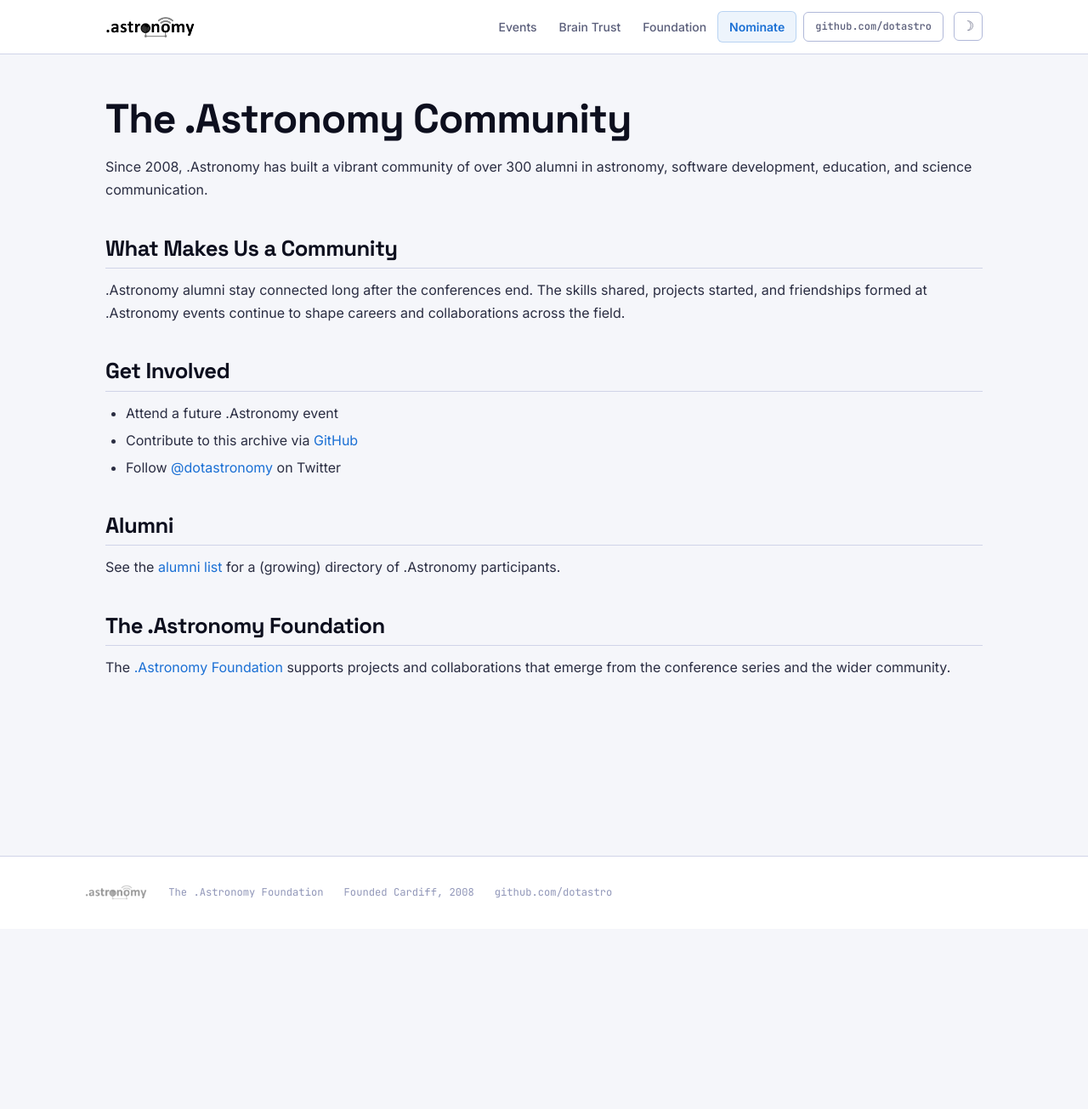
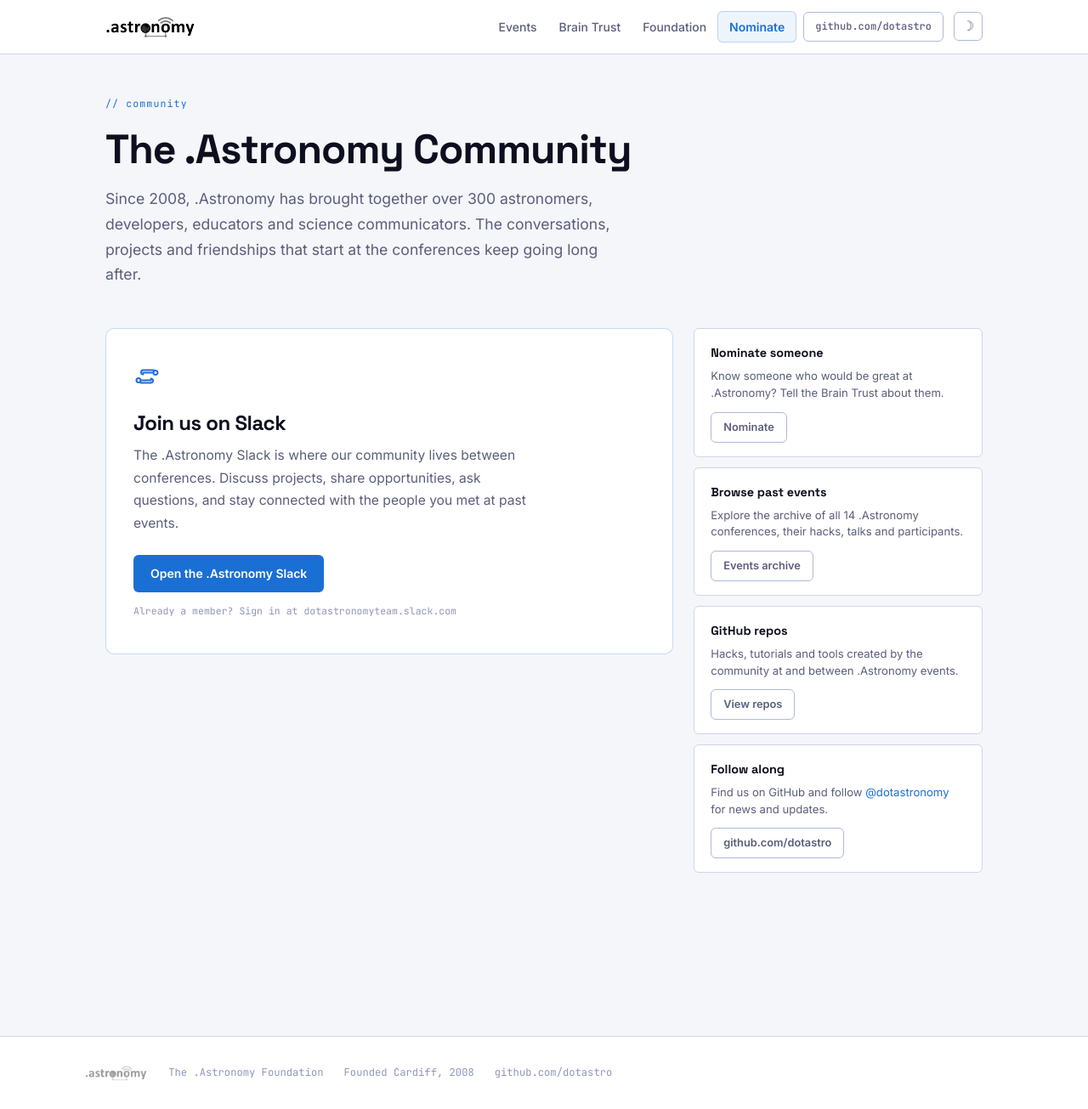
Before and after one commit to dotastro/dotastrosite, a Jekyll site: the page built from community/index.md, in a window 1280 px wide and 1305 px high. Shown: the whole window at 85% size. Built offline with Jekyll 4.4.1, drawn with Linux system fonts in a browser that asks for light colours.

Commit message:
Community page: Slack hub with dotastronomyteam.slack.com link, nominate/events/repos/github cards

```diff
--- a/assets/css/style.css
+++ b/assets/css/style.css
@@ -994,3 +994,98 @@ textarea {
   background: var(--blue) !important;
   color: #fff !important;
 }
+
+/* =====================================================
+   COMMUNITY PAGE
+   ===================================================== */
+.community-cta-grid {
+  display: grid;
+  grid-template-columns: 1fr 340px;
+  gap: 1.5rem;
+  align-items: start;
+  margin-top: 0.5rem;
+}
+
+@media (max-width: 780px) {
+  .community-cta-grid { grid-template-columns: 1fr; }
+}
+
+.community-cta.slack {
+  background: var(--bg-1);
+  border: 1px solid var(--blue-border);
+  border-radius: var(--radius-lg);
+  padding: 2.5rem 2rem;
+}
+
+.community-cta-icon {
+  color: var(--blue);
+  margin-bottom: 1rem;
+}
+
+.community-cta h2 {
+  font-family: var(--font-head);
+  font-size: 1.5rem;
+  font-weight: 700;
+  color: var(--text-bright);
+  margin-top: 0;
+  margin-bottom: 0.75rem;
+  padding-bottom: 0;
+  border-bottom: none;
+}
+
+.community-cta p {
+  font-size: 0.975rem;
+  color: var(--text-muted);
+  line-height: 1.7;
+  max-width: 480px;
+  margin-bottom: 1.5rem;
+}
+
+.community-cta-note {
+  font-family: var(--font-mono);
+  font-size: 0.72rem !important;
+  color: var(--text-dim) !important;
+  margin-top: 0.75rem !important;
+  margin-bottom: 0 !important;
+}
+
+.community-cta-note a { color: var(--text-dim); }
+.community-cta-note a:hover { color: var(--blue); text-decoration: none; }
+
+.community-cta-side {
+  display: flex;
+  flex-direction: column;
+  gap: 0.75rem;
+}
+
+.community-link-card {
+  background: var(--bg-1);
+  border: 1px solid var(--border);
+  border-radius: var(--radius);
+  padding: 1rem 1.2rem;
+  transition: border-color 0.2s;
+}
+
+.community-link-card:hover { border-color: var(--blue-border); }
+
+.community-link-title {
+  font-family: var(--font-head);
+  font-size: 0.9rem;
+  font-weight: 700;
+  color: var(--text-bright);
+  margin-bottom: 0.35rem;
+}
+
+.community-link-desc {
+  font-size: 0.82rem;
+  color: var(--text-muted);
+  line-height: 1.5;
+  margin-bottom: 0.75rem !important;
+}
+
+.community-link-desc a { color: var(--blue); }
+
+.btn-sm {
+  padding: 6px 14px;
+  font-size: 0.8rem;
+}
--- a/community/index.md
+++ b/community/index.md
@@ -1,26 +1,53 @@
 ---
 layout: default
 title: Community
+description: The .Astronomy community of astronomers, developers, educators and science communicators.
 ---
 
+<span class="section-label">// community</span>
 # The .Astronomy Community
 
-Since 2008, .Astronomy has built a vibrant community of over 300 alumni in astronomy, software development, education, and science communication.
+<p style="font-size:1.1rem; color:var(--text-muted); max-width:600px; margin-bottom:3rem;">Since 2008, .Astronomy has brought together over 300 astronomers, developers, educators and science communicators. The conversations, projects and friendships that start at the conferences keep going long after.</p>
 
-## What Makes Us a Community
+<div class="community-cta-grid">
 
-.Astronomy alumni stay connected long after the conferences end. The skills shared, projects started, and friendships formed at .Astronomy events continue to shape careers and collaborations across the field.
+<div class="community-cta slack">
+<div class="community-cta-icon">
+<svg width="32" height="32" viewBox="0 0 32 32" fill="none" xmlns="http://www.w3.org/2000/svg">
+<path d="M8.5 20.5a2.5 2.5 0 1 1-5 0 2.5 2.5 0 0 1 5 0zm0 0H20.5M11.5 8.5a2.5 2.5 0 1 0 0 5M11.5 8.5H23.5M23.5 11.5a2.5 2.5 0 1 1 5 0 2.5 2.5 0 0 1-5 0zm0 0H11.5M20.5 23.5a2.5 2.5 0 1 0 0-5M20.5 23.5H8.5" stroke="currentColor" stroke-width="2" stroke-linecap="round"/>
+</svg>
+</div>
+<h2>Join us on Slack</h2>
+<p>The .Astronomy Slack is where our community lives between conferences. Discuss projects, share opportunities, ask questions, and stay connected with the people you met at past events.</p>
+<a href="https://dotastronomyteam.slack.com" target="_blank" rel="noopener" class="btn btn-primary">Open the .Astronomy Slack</a>
+<p class="community-cta-note">Already a member? <a href="https://dotastronomyteam.slack.com" target="_blank" rel="noopener">Sign in at dotastronomyteam.slack.com</a></p>
+</div>
 
-## Get Involved
+<div class="community-cta-side">
 
-- Attend a future .Astronomy event
-- Contribute to this archive via [GitHub](https://github.com/dotastro/dotastrosite)
-- Follow [@dotastronomy](https://twitter.com/dotastronomy) on Twitter
+<div class="community-link-card">
+<div class="community-link-title">Nominate someone</div>
+<p class="community-link-desc">Know someone who would be great at .Astronomy? Tell the Brain Trust about them.</p>
+<a href="{{ site.baseurl }}/nominate" class="btn btn-outline btn-sm">Nominate</a>
+</div>
 
-## Alumni
+<div class="community-link-card">
+<div class="community-link-title">Browse past events</div>
+<p class="community-link-desc">Explore the archive of all 14 .Astronomy conferences, their hacks, talks and participants.</p>
+<a href="{{ site.baseurl }}/events/" class="btn btn-outline btn-sm">Events archive</a>
+</div>
 
-See the [alumni list](alumni.md) for a (growing) directory of .Astronomy participants.
+<div class="community-link-card">
+<div class="community-link-title">GitHub repos</div>
+<p class="community-link-desc">Hacks, tutorials and tools created by the community at and between .Astronomy events.</p>
+<a href="{{ site.baseurl }}/community/repos" class="btn btn-outline btn-sm">View repos</a>
+</div>
 
-## The .Astronomy Foundation
+<div class="community-link-card">
+<div class="community-link-title">Follow along</div>
+<p class="community-link-desc">Find us on GitHub and follow <a href="https://twitter.com/dotastronomy" target="_blank" rel="noopener">@dotastronomy</a> for news and updates.</p>
+<a href="https://github.com/dotastro" target="_blank" rel="noopener" class="btn btn-outline btn-sm">github.com/dotastro</a>
+</div>
 
-The [.Astronomy Foundation](https://www.dotastronomy.com/foundation) supports projects and collaborations that emerge from the conference series and the wider community.
+</div>
+</div>
```
